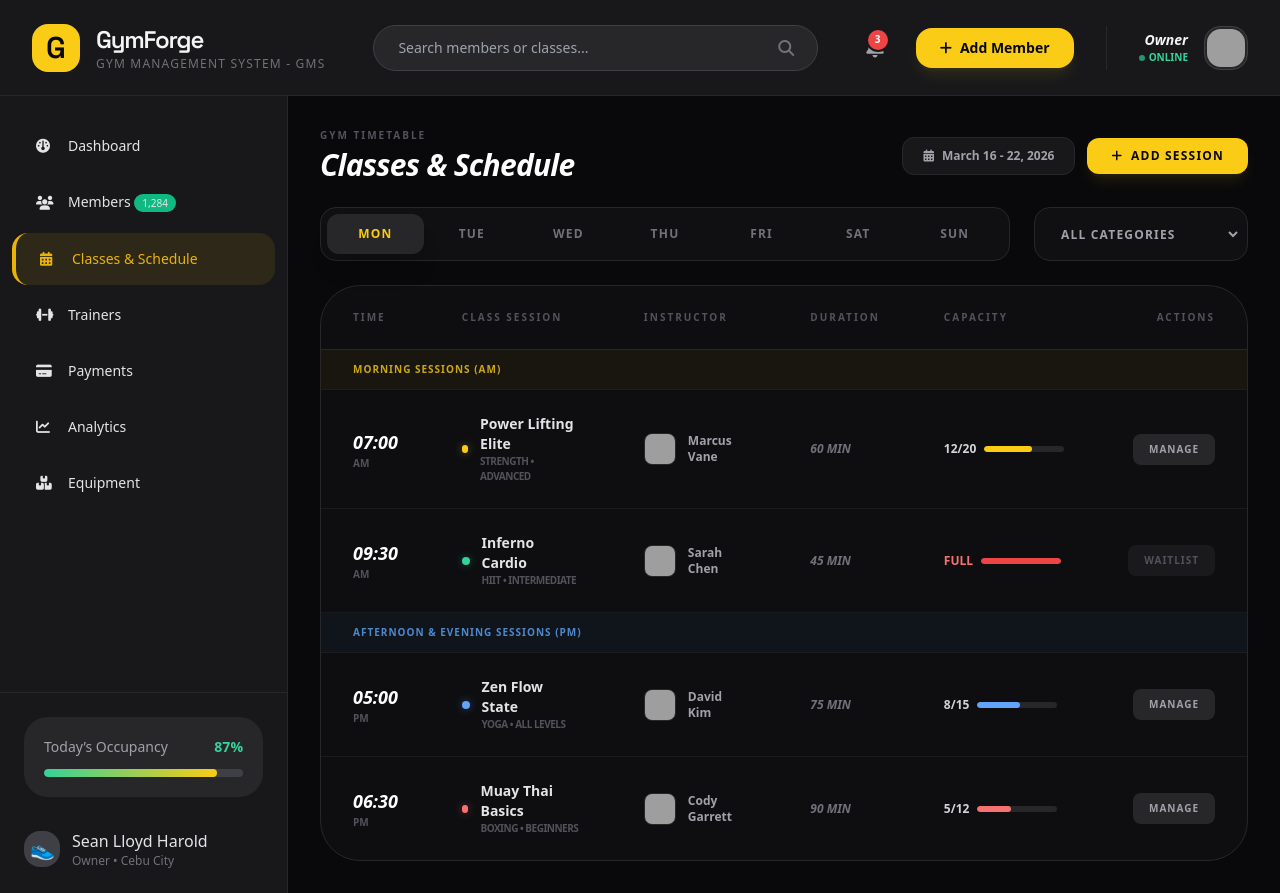
After one commit to komradkat/gms, a Django app: page /schedule/ in a window 1280 px wide. The commit adds this page. Run offline with Django 5.2, Linux system fonts and the light colour scheme; some libraries are stand-ins or nearby versions; grey boxes are pictures that could not be loaded.

Commit message:
📦 new: classes and schedule module
Important Changes:
- integrated schedule route in config/urls.py
- implemented schedule_view in core/views.py
- updated sidebar to include active-link logic for schedule navigation
- initialized schedule template in templates/classes/

```diff
--- a/config/urls.py
+++ b/config/urls.py
@@ -2,7 +2,8 @@ from django.contrib import admin
 from django.urls import path
 from core.views import (
     dashboard, login_view, register_view,
-    member_list, member_profile, member_create
+    member_list, member_profile, member_create,
+    schedule_view
 )
 
 urlpatterns = [
@@ -13,4 +14,5 @@ urlpatterns = [
     path('members/', member_list, name='member_list'),
     path('members/add/', member_create, name='member_create'),
     path('members/<int:member_id>/', member_profile, name='member_profile'),
+    path('schedule/', schedule_view, name='schedule'),
 ]
--- a/core/views.py
+++ b/core/views.py
@@ -17,3 +17,6 @@ def member_profile(request, member_id):
 
 def member_create(request):
     return render(request, 'members/create.html')
+
+def schedule_view(request):
+    return render(request, 'classes/schedule.html')
--- /dev/null
+++ b/templates/classes/schedule.html
@@ -0,0 +1,225 @@
+{% extends 'base.html' %}
+{% load static %}
+
+{% block title %}Classes & Schedule • GymForge GMS{% endblock %}
+
+{% block content %}
+<div class="space-y-6" x-data="{ activeDay: 'Mon', activeFilter: 'All' }">
+    <!-- Header Section -->
+    <div class="flex items-center justify-between">
+        <div>
+            <div class="text-[10px] font-black uppercase tracking-[0.2em] text-zinc-600 mb-1">Gym Timetable</div>
+            <h1 class="text-3xl font-bold tracking-tight text-white italic">Classes & Schedule</h1>
+        </div>
+        <div class="flex items-center gap-3">
+            <button class="bg-zinc-900 border border-zinc-800 text-zinc-400 px-5 py-2.5 rounded-xl text-xs font-bold hover:text-white transition-colors">
+                <i class="fa-solid fa-calendar-days mr-2"></i>March 16 - 22, 2026
+            </button>
+            <button class="bg-yellow-400 hover:bg-yellow-300 text-zinc-950 px-6 py-2.5 rounded-xl text-xs font-black transition-all shadow-lg shadow-yellow-400/10 active:scale-95 uppercase tracking-widest">
+                <i class="fa-solid fa-plus mr-2"></i>Add Session
+            </button>
+        </div>
+    </div>
+
+    <!-- Filters & Day Selector -->
+    <div class="grid grid-cols-1 lg:grid-cols-4 gap-6">
+        <!-- Day Selector -->
+        <div class="lg:col-span-3 flex items-center p-1.5 bg-zinc-900/50 border border-zinc-800 rounded-2xl">
+            <template x-for="day in ['Mon', 'Tue', 'Wed', 'Thu', 'Fri', 'Sat', 'Sun']">
+                <button @click="activeDay = day"
+                        :class="activeDay === day ? 'bg-zinc-800 text-yellow-400 shadow-xl' : 'text-zinc-500 hover:text-zinc-300'"
+                        class="flex-1 py-3 px-4 rounded-xl text-xs font-black uppercase tracking-widest transition-all">
+                    <span x-text="day"></span>
+                </button>
+            </template>
+        </div>
+
+        <!-- Category Filter -->
+        <div class="flex items-center p-1.5 bg-zinc-900/50 border border-zinc-800 rounded-2xl">
+            <select x-model="activeFilter" class="w-full bg-transparent border-none text-xs font-black uppercase tracking-widest text-zinc-400 focus:ring-0 cursor-pointer px-4">
+                <option value="All">All Categories</option>
+                <option value="Strength">Strength</option>
+                <option value="HIIT">HIIT & Cardio</option>
+                <option value="Yoga">Yoga & Mobility</option>
+                <option value="Boxing">Boxing & MMA</option>
+            </select>
+        </div>
+    </div>
+
+    <!-- Schedule Table -->
+    <div class="bg-zinc-900/40 border border-zinc-800 rounded-[2.5rem] overflow-hidden">
+        <div class="overflow-x-auto">
+            <table class="w-full text-left border-collapse">
+                <thead>
+                    <tr class="border-b border-zinc-800/100">
+                        <th class="px-8 py-6 text-[10px] font-black uppercase tracking-[0.2em] text-zinc-600">Time</th>
+                        <th class="px-8 py-6 text-[10px] font-black uppercase tracking-[0.2em] text-zinc-600">Class Session</th>
+                        <th class="px-8 py-6 text-[10px] font-black uppercase tracking-[0.2em] text-zinc-600">Instructor</th>
+                        <th class="px-8 py-6 text-[10px] font-black uppercase tracking-[0.2em] text-zinc-600">Duration</th>
+                        <th class="px-8 py-6 text-[10px] font-black uppercase tracking-[0.2em] text-zinc-600">Capacity</th>
+                        <th class="px-8 py-6 text-[10px] font-black uppercase tracking-[0.2em] text-zinc-600 text-right">Actions</th>
+                    </tr>
+                </thead>
+                <tbody class="divide-y divide-zinc-800/50">
+                    <!-- AM SESSIONS -->
+                    <tr class="bg-zinc-950/30">
+                        <td colspan="6" class="px-8 py-3 text-[10px] font-black uppercase tracking-widest text-yellow-400/80 bg-yellow-400/5">
+                            Morning Sessions (AM)
+                        </td>
+                    </tr>
+                    <tr class="group hover:bg-zinc-800/30 transition-colors">
+                        <td class="px-8 py-6">
+                            <div class="text-lg font-black text-white italic">07:00</div>
+                            <div class="text-[10px] font-bold text-zinc-600 uppercase">AM</div>
+                        </td>
+                        <td class="px-8 py-6">
+                            <div class="flex items-center gap-3">
+                                <div class="w-2 h-2 rounded-full bg-yellow-400 shadow-[0_0_8px_rgba(250,204,21,0.4)]"></div>
+                                <div>
+                                    <div class="text-sm font-bold text-zinc-200 group-hover:text-yellow-400 transition-colors">Power Lifting Elite</div>
+                                    <div class="text-[10px] font-black uppercase text-zinc-600 tracking-tighter">Strength • Advanced</div>
+                                </div>
+                            </div>
+                        </td>
+                        <td class="px-8 py-6">
+                            <div class="flex items-center gap-3">
+                                <img src="https://ui-avatars.com/api/?name=Marcus+Vane&background=27272a&color=a1a1aa" class="w-8 h-8 rounded-lg border border-zinc-800" alt="Instructor">
+                                <span class="text-xs font-bold text-zinc-400">Marcus Vane</span>
+                            </div>
+                        </td>
+                        <td class="px-8 py-6 text-xs font-bold text-zinc-500 italic">60 MIN</td>
+                        <td class="px-8 py-6">
+                            <div class="flex items-center gap-2">
+                                <span class="text-xs font-black text-zinc-300">12/20</span>
+                                <div class="w-20 h-1.5 bg-zinc-800 rounded-full overflow-hidden">
+                                    <div class="h-full w-[60%] bg-yellow-400 rounded-full"></div>
+                                </div>
+                            </div>
+                        </td>
+                        <td class="px-8 py-6 text-right">
+                            <button class="bg-zinc-800 hover:bg-zinc-700 text-zinc-400 hover:text-white px-4 py-2 rounded-lg text-[10px] font-black uppercase tracking-widest transition-all">Manage</button>
+                        </td>
+                    </tr>
+
+                    <tr class="group hover:bg-zinc-800/30 transition-colors">
+                        <td class="px-8 py-6">
+                            <div class="text-lg font-black text-white italic">09:30</div>
+                            <div class="text-[10px] font-bold text-zinc-600 uppercase">AM</div>
+                        </td>
+                        <td class="px-8 py-6">
+                            <div class="flex items-center gap-3">
+                                <div class="w-2 h-2 rounded-full bg-emerald-400 shadow-[0_0_8px_rgba(16,185,129,0.4)]"></div>
+                                <div>
+                                    <div class="text-sm font-bold text-zinc-200 group-hover:text-emerald-400 transition-colors">Inferno Cardio</div>
+                                    <div class="text-[10px] font-black uppercase text-zinc-600 tracking-tighter">HIIT • Intermediate</div>
+                                </div>
+                            </div>
+                        </td>
+                        <td class="px-8 py-6">
+                            <div class="flex items-center gap-3">
+                                <img src="https://ui-avatars.com/api/?name=Sarah+Chen&background=27272a&color=a1a1aa" class="w-8 h-8 rounded-lg border border-zinc-800" alt="Instructor">
+                                <span class="text-xs font-bold text-zinc-400">Sarah Chen</span>
+                            </div>
+                        </td>
+                        <td class="px-8 py-6 text-xs font-bold text-zinc-500 italic">45 MIN</td>
+                        <td class="px-8 py-6">
+                            <div class="flex items-center gap-2">
+                                <span class="text-xs font-black text-red-400">FULL</span>
+                                <div class="w-20 h-1.5 bg-zinc-800 rounded-full overflow-hidden">
+                                    <div class="h-full w-full bg-red-500 rounded-full"></div>
+                                </div>
+                            </div>
+                        </td>
+                        <td class="px-8 py-6 text-right">
+                            <button class="bg-zinc-800/50 text-zinc-600 px-4 py-2 rounded-lg text-[10px] font-black uppercase tracking-widest cursor-not-allowed">Waitlist</button>
+                        </td>
+                    </tr>
+
+                    <!-- PM SESSIONS -->
+                    <tr class="bg-zinc-950/30">
+                        <td colspan="6" class="px-8 py-3 text-[10px] font-black uppercase tracking-widest text-blue-400/80 bg-blue-400/5">
+                            Afternoon & Evening Sessions (PM)
+                        </td>
+                    </tr>
+                    <tr class="group hover:bg-zinc-800/30 transition-colors">
+                        <td class="px-8 py-6">
+                            <div class="text-lg font-black text-white italic">05:00</div>
+                            <div class="text-[10px] font-bold text-zinc-600 uppercase">PM</div>
+                        </td>
+                        <td class="px-8 py-6">
+                            <div class="flex items-center gap-3">
+                                <div class="w-2 h-2 rounded-full bg-blue-400 shadow-[0_0_8px_rgba(96,165,250,0.4)]"></div>
+                                <div>
+                                    <div class="text-sm font-bold text-zinc-200 group-hover:text-blue-400 transition-colors">Zen Flow State</div>
+                                    <div class="text-[10px] font-black uppercase text-zinc-600 tracking-tighter">Yoga • All Levels</div>
+                                </div>
+                            </div>
+                        </td>
+                        <td class="px-8 py-6">
+                            <div class="flex items-center gap-3">
+                                <img src="https://ui-avatars.com/api/?name=David+Kim&background=27272a&color=a1a1aa" class="w-8 h-8 rounded-lg border border-zinc-800" alt="Instructor">
+                                <span class="text-xs font-bold text-zinc-400">David Kim</span>
+                            </div>
+                        </td>
+                        <td class="px-8 py-6 text-xs font-bold text-zinc-500 italic">75 MIN</td>
+                        <td class="px-8 py-6">
+                            <div class="flex items-center gap-2">
+                                <span class="text-xs font-black text-zinc-300">8/15</span>
+                                <div class="w-20 h-1.5 bg-zinc-800 rounded-full overflow-hidden">
+                                    <div class="h-full w-[53%] bg-blue-400 rounded-full"></div>
+                                </div>
+                            </div>
+                        </td>
+                        <td class="px-8 py-6 text-right">
+                            <button class="bg-zinc-800 hover:bg-zinc-700 text-zinc-400 hover:text-white px-4 py-2 rounded-lg text-[10px] font-black uppercase tracking-widest transition-all">Manage</button>
+                        </td>
+                    </tr>
+
+                    <tr class="group hover:bg-zinc-800/30 transition-colors">
+                        <td class="px-8 py-6">
+                            <div class="text-lg font-black text-white italic">06:30</div>
+                            <div class="text-[10px] font-bold text-zinc-600 uppercase">PM</div>
+                        </td>
+                        <td class="px-8 py-6">
+                            <div class="flex items-center gap-3">
+                                <div class="w-2 h-2 rounded-full bg-red-400 shadow-[0_0_8px_rgba(248,113,113,0.4)]"></div>
+                                <div>
+                                    <div class="text-sm font-bold text-zinc-200 group-hover:text-red-400 transition-colors">Muay Thai Basics</div>
+                                    <div class="text-[10px] font-black uppercase text-zinc-600 tracking-tighter">Boxing • Beginners</div>
+                                </div>
+                            </div>
+                        </td>
+                        <td class="px-8 py-6">
+                            <div class="flex items-center gap-3">
+                                <img src="https://ui-avatars.com/api/?name=Cody+Garrett&background=27272a&color=a1a1aa" class="w-8 h-8 rounded-lg border border-zinc-800" alt="Instructor">
+                                <span class="text-xs font-bold text-zinc-400">Cody Garrett</span>
+                            </div>
+                        </td>
+                        <td class="px-8 py-6 text-xs font-bold text-zinc-500 italic">90 MIN</td>
+                        <td class="px-8 py-6">
+                            <div class="flex items-center gap-2">
+                                <span class="text-xs font-black text-zinc-300">5/12</span>
+                                <div class="w-20 h-1.5 bg-zinc-800 rounded-full overflow-hidden">
+                                    <div class="h-full w-[42%] bg-red-400 rounded-full"></div>
+                                </div>
+                            </div>
+                        </td>
+                        <td class="px-8 py-6 text-right">
+                            <button class="bg-zinc-800 hover:bg-zinc-700 text-zinc-400 hover:text-white px-4 py-2 rounded-lg text-[10px] font-black uppercase tracking-widest transition-all">Manage</button>
+                        </td>
+                    </tr>
+                </tbody>
+            </table>
+        </div>
+    </div>
+
+    <!-- Empty State (Hidden) -->
+    <div x-show="false" class="flex flex-col items-center justify-center py-32 bg-zinc-900/30 border border-dashed border-zinc-800 rounded-[3rem]">
+        <div class="w-16 h-16 bg-zinc-800 rounded-3xl flex items-center justify-center text-zinc-600 mb-4">
+            <i class="fa-solid fa-calendar-xmark text-2xl"></i>
+        </div>
+        <h3 class="text-lg font-bold text-zinc-300">No classes scheduled</h3>
+        <p class="text-zinc-500 text-sm mt-1">There are no classes for this day and category.</p>
+    </div>
+</div>
+{% endblock %}
--- a/templates/includes/sidebar.html
+++ b/templates/includes/sidebar.html
@@ -10,7 +10,7 @@
             <i class="fa-solid fa-users w-5"></i>
             <span>Members <span class="ml-auto bg-emerald-500 text-[10px] px-2 py-0.5 rounded-full">1,284</span></span>
         </a>
-        <a href="#" class="flex items-center gap-3 px-6 py-4 rounded-2xl text-sm font-medium sidebar-link">
+        <a href="{% url 'schedule' %}" class="{% if request.resolver_match.url_name == 'schedule' %}active-link{% endif %} flex items-center gap-3 px-6 py-4 rounded-2xl text-sm font-medium sidebar-link">
             <i class="fa-solid fa-calendar-days w-5"></i>
             <span>Classes &amp; Schedule</span>
         </a>
```
